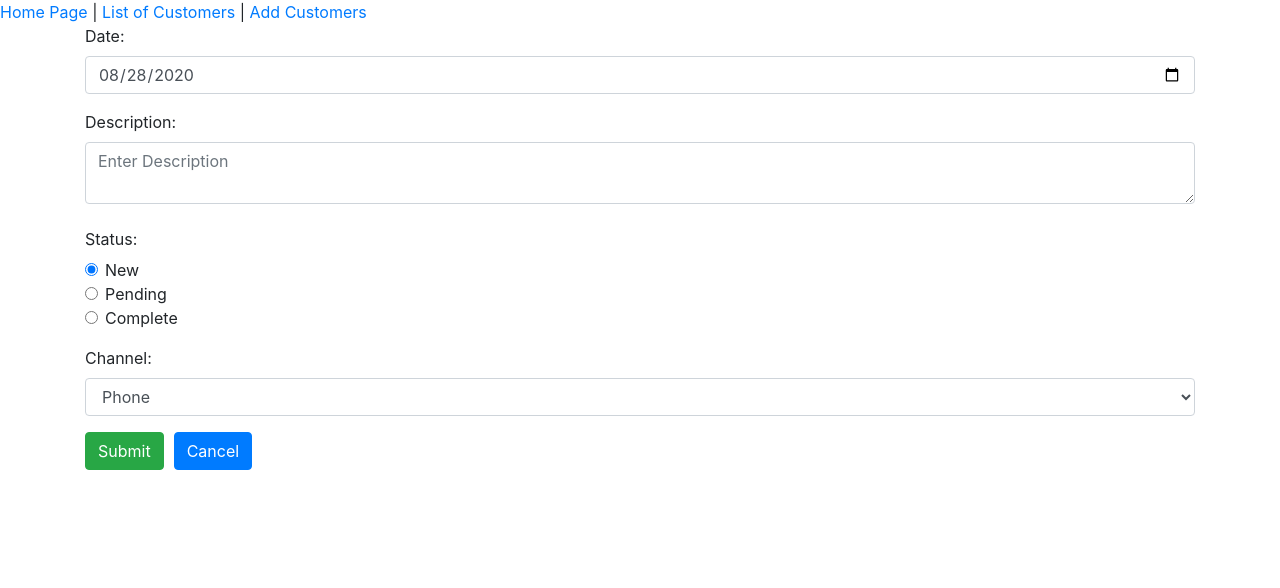
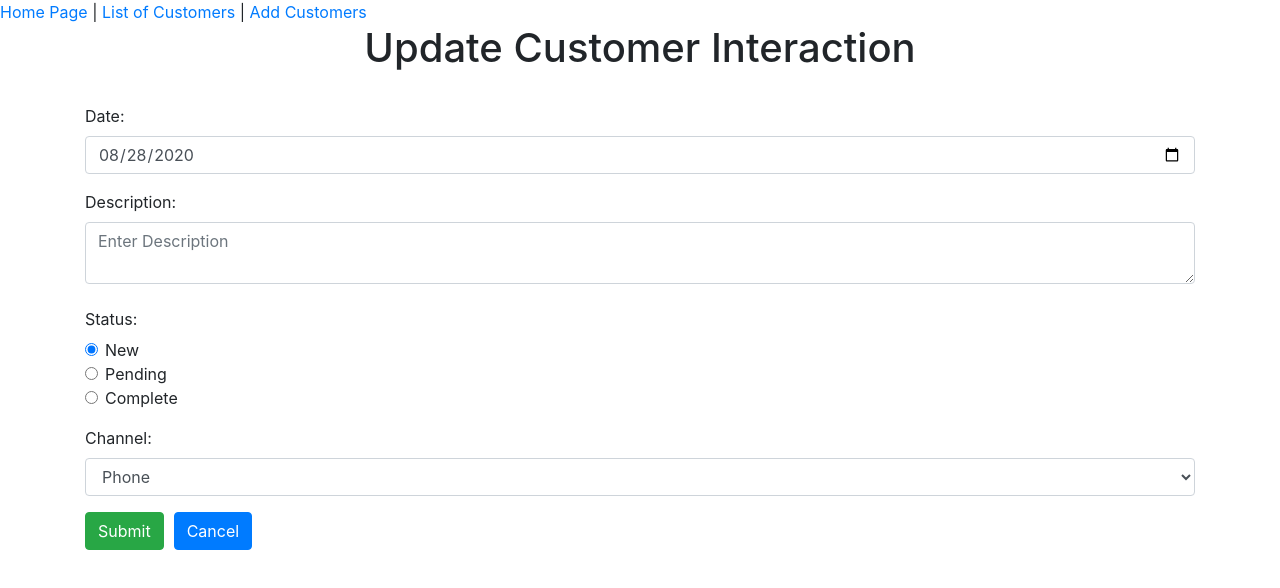
Before and after one commit to dhungel471/CRMCustomerFrontEnd, a React (Create React App) app: page /api/customers/1/interactions/1 in a window 1280 px wide. Shown: the top 588 px of the page. Built offline with nearby package versions, Linux system fonts and the light colour scheme.

Commit message:
Add Page Header component

```diff
--- a/src/component/AddCustomerInteractions.js
+++ b/src/component/AddCustomerInteractions.js
@@ -3,6 +3,7 @@ import {useSelector, useDispatch} from "react-redux";
 import {addCustomerInteraction, updateCustomerInteraction} from '../actions/customerInteractionAction';
 import {useHistory} from "react-router-dom";
 import {formatDate} from './utils';
+import PageHeader from "./PageHeader";
 
 const AddCustomerInteractions = (props) => {
 
@@ -11,6 +12,7 @@ const AddCustomerInteractions = (props) => {
     const dispatch = useDispatch();
     const customerId = props.match.params.id;
     const customerInteractionId = props.match.params.interactionId;
+    const title = customerInteractionId ? "Update Customer Interaction" : "New Customer Interaction";
 
     const state = useSelector((state) => state);
     const interactionList = state.customerInteractions.customerInteractionsList;
@@ -51,6 +53,8 @@ const AddCustomerInteractions = (props) => {
     }
 
     return (
+        <>
+            <PageHeader title={title}/>
             <div className="container">
 
                 <form onSubmit={handleSubmit}>
@@ -126,6 +130,7 @@ const AddCustomerInteractions = (props) => {
                     </button>
                 </form>
             </div>
+        </>
     );
 
 
--- a/src/component/AddCustomers.js
+++ b/src/component/AddCustomers.js
@@ -2,6 +2,7 @@ import React, {useState} from 'react';
 import {connect} from 'react-redux';
 import {useHistory} from "react-router-dom";
 import {addCustomer, updateCustomer} from '../actions/customerAction';
+import PageHeader from "./PageHeader";
 
 function mapStateToProps(state) {
     return {
@@ -20,6 +21,7 @@ function AddCustomers(props) {
     const slug = props.match.params.id; //checks if id is present in URL, then call to Edit
     const customerList = props.customers.customerList;
     const customer = slug && customerList && customerList.find(customer => customer.id === slug);
+    const title = slug ? "Update Customer" : "New Customer";
 
     const [fName, setfName] = useState(customer && customer.id ? customer.firstName : '');
     const [lName, setlName] = useState(customer && customer.id ? customer.lastName : '');
@@ -49,17 +51,21 @@ function AddCustomers(props) {
 
 
     return (
+        <>
+            <PageHeader title={title}/>
             <div className="container">
 
                 <form onSubmit={handleSubmit}>
                     <div className="form-group">
                         <label htmlFor="fName">First Name:</label>
-                    <input className="form-control" id="fname" aria-describedby="fname" placeholder="Enter First Name"
+                        <input className="form-control" id="fname" aria-describedby="fname"
+                               placeholder="Enter First Name"
                                value={fName} onChange={e => setfName(e.target.value)}/>
                     </div>
                     <div className="form-group">
                         <label htmlFor="lName">Last Name:</label>
-                    <input className="form-control" id="lName" aria-describedby="lName" placeholder="Enter Last Name"
+                        <input className="form-control" id="lName" aria-describedby="lName"
+                               placeholder="Enter Last Name"
                                value={lName} onChange={e => setlName(e.target.value)}/>
                     </div>
                     <div className="form-group">
@@ -69,7 +75,8 @@ function AddCustomers(props) {
                     </div>
                     <div className="form-group">
                         <label htmlFor="phone">Address:</label>
-                    <input className="form-control" id="address" aria-describedby="address" placeholder="Enter Address"
+                        <input className="form-control" id="address" aria-describedby="address"
+                               placeholder="Enter Address"
                                value={address} onChange={e => setAddress(e.target.value)}/>
                     </div>
                     <button type="submit" className="btn btn-success" onClick={handleSubmit}>Submit</button>
@@ -77,6 +84,7 @@ function AddCustomers(props) {
                     </button>
                 </form>
             </div>
+        </>
     );
 }
 
--- a/src/component/CustomerInteractions.js
+++ b/src/component/CustomerInteractions.js
@@ -2,6 +2,7 @@ import React, {useEffect} from 'react';
 import {useSelector, useDispatch} from "react-redux";
 import { fetchCustomerInteractions, deleteCustomerInteraction } from '../actions/customerInteractionAction';
 import {useHistory} from "react-router-dom";
+import PageHeader from "./PageHeader";
 
 const CustomerInteractions = (props) => {
 
@@ -33,6 +34,7 @@ const CustomerInteractions = (props) => {
 
     return (
         <div>
+            <PageHeader title="Customer Interactions" />
             <button className="btn btn-info" onClick={addNew}>New</button>
             <table className="table">
                 <thead>
--- a/src/component/CustomersList.js
+++ b/src/component/CustomersList.js
@@ -1,8 +1,8 @@
 import React, {useEffect} from 'react';
-import { connect } from 'react-redux';
-import { useHistory } from "react-router-dom";
-import { fetchCustomer , deleteCustomer} from '../actions/customerAction';
-
+import {connect} from 'react-redux';
+import {useHistory} from "react-router-dom";
+import {fetchCustomer, deleteCustomer} from '../actions/customerAction';
+import PageHeader from "./PageHeader";
 
 function mapStateToProps(state) {
     return {
@@ -25,11 +25,11 @@ function CustomersList(props) {
     }, [])
 
 
-  function handleEdit(id, customer ) {
-   history.push("/api/addCustomers/"+id);
+    function handleEdit(id, customer) {
+        history.push("/api/addCustomers/" + id);
     }
 
- function handleDelete(id){
+    function handleDelete(id) {
         props.deleteCustomer(id);
 
     }
@@ -38,8 +38,10 @@ function CustomersList(props) {
         history.push(`/api/customers/${id}/interactions`);
     }
 
-  const noBorder = {"border-bottom":"none"}
+    const noBorder = {"border-bottom": "none"}
     return (
+        <>
+            <PageHeader title="Customers" />
             <table className="table">
                 <thead>
                 <tr>
@@ -52,12 +54,17 @@ function CustomersList(props) {
                 </thead>
                 <tbody>
                 {props.customers.length > 0 && props.customers.map((customer) => {
-            return(
+                    return (
                         <tr key={customer.id}>
                             <td>
-                <button className="btn btn-info" onClick={() => handleEdit(customer.id, customer)}>Edit</button>
-                <button className="btn btn-danger" onClick={() => handleDelete(customer.id)}>Delete</button>
-                  <button className="btn btn-info" onClick={() => fetchInteractions(customer.id)}>Details</button>
+                                <button className="btn btn-info"
+                                        onClick={() => handleEdit(customer.id, customer)}>Edit
+                                </button>
+                                <button className="btn btn-danger" onClick={() => handleDelete(customer.id)}>Delete
+                                </button>
+                                <button className="btn btn-info"
+                                        onClick={() => fetchInteractions(customer.id)}>Details
+                                </button>
                             </td>
                             <td>{customer.firstName}</td>
                             <td>{customer.lastName}</td>
@@ -69,6 +76,7 @@ function CustomersList(props) {
                 </tbody>
 
             </table>
+        </>
     );
 }
 
--- /dev/null
+++ b/src/component/PageHeader.js
@@ -0,0 +1,11 @@
+import React from 'react';
+
+function PageHeader(props) {
+    return (
+        <div className="d-flex mb-4 justify-content-center">
+            <h1>{props.title}</h1>
+        </div>
+    );
+}
+
+export default PageHeader;
```
Lines whose indentation alone changed are shown as unchanged.
